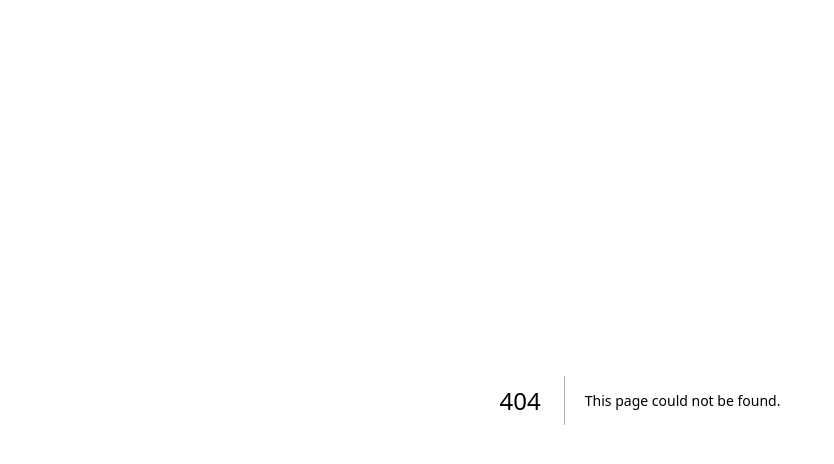
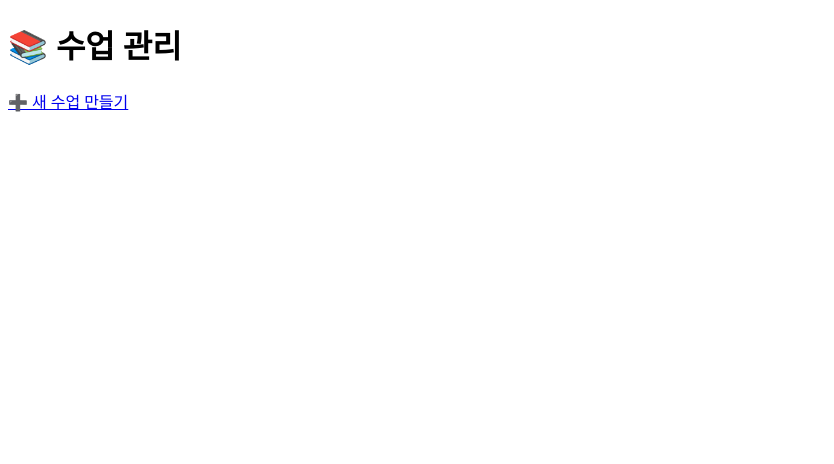
Before and after one commit to 81jongseongj/jj-swim-editor, a Next.js app: page /instructor/classes in a window 1280 px wide. Before the commit this address had no page. Shown: the top 464 px of the page, without its empty margins (0-834 px from the left). Built offline with nearby package versions, Linux system fonts and the light colour scheme.

Commit message:
fix: add index.tsx to enable /instructor/classes routing

```diff
--- /dev/null
+++ b/pages/instructor/classes/index.tsx
@@ -0,0 +1,11 @@
+// pages/instructor/classes/index.tsx
+import Link from 'next/link';
+
+export default function ClassesPage() {
+  return (
+    <div className="p-6">
+      <h1 className="text-xl font-bold mb-4">📚 수업 관리</h1>
+      <Link href="/instructor/classes/new" className="text-blue-600 underline">➕ 새 수업 만들기</Link>
+    </div>
+  );
+}
```
